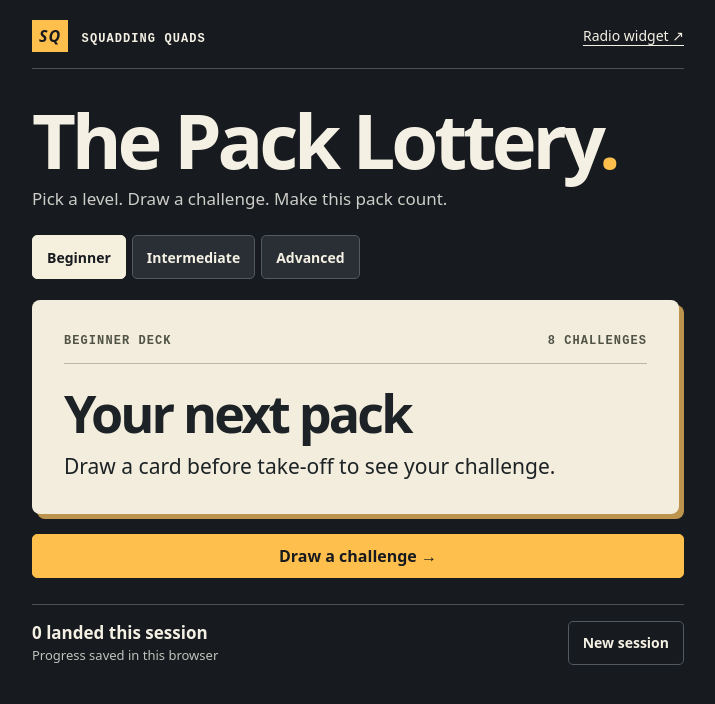
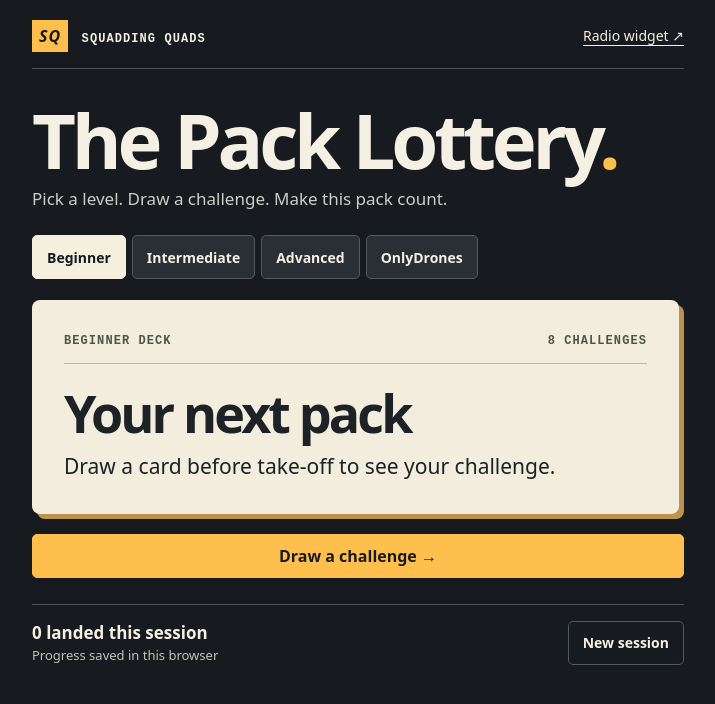
Before and after one commit to rcfamily772-commits/squadding-quads-overlays, a plain HTML site: page pack-lottery/app/index.html in a window 1280 px wide. Shown: the whole page, without its empty margins (282-997 px from the left). Drawn offline with Linux system fonts and the light colour scheme.

Commit message:
Pack Lottery v1.1: OnlyDrones Just Fly deck and browser parity

```diff
--- a/pack-lottery/app/app.js
+++ b/pack-lottery/app/app.js
@@ -3,28 +3,29 @@ const key = 'sq.pack-lottery.session.v1';
 const el = id => document.getElementById(id);
 const levels = Array.from(document.querySelectorAll('nav button'));
 function fresh() {
-  return {level:0, bags:[[],[],[]], last:[null,null,null], card:null, tries:0, total:0, complete:''};
+  return {level:0, bags:decks.map(()=>[]), last:decks.map(()=>null), card:null, tries:0, total:0, complete:''};
 }
-const index = n => Number.isInteger(n) && n >= 0 && n < 8;
+const index = (n, level) => Number.isInteger(n) && n >= 0 && n < decks[level].length;
 function valid(s) {
   return s && Number.isInteger(s.level) && levels[s.level] &&
-    Array.isArray(s.bags) && s.bags.length === 3 && s.bags.every(b => Array.isArray(b) && b.length <= 8 && b.every(index) && new Set(b).size === b.length) &&
-    Array.isArray(s.last) && s.last.length === 3 && s.last.every(n => n === null || index(n)) &&
-    (s.card === null || index(s.card)) && Number.isSafeInteger(s.tries) && s.tries >= 0 &&
+    Array.isArray(s.bags) && s.bags.length === decks.length && s.bags.every((b,i) => Array.isArray(b) && b.length <= decks[i].length && b.every(n=>index(n,i)) && new Set(b).size === b.length) &&
+    Array.isArray(s.last) && s.last.length === decks.length && s.last.every((n,i) => n === null || index(n,i)) &&
+    (s.card === null || index(s.card,s.level)) && Number.isSafeInteger(s.tries) && s.tries >= 0 &&
     Number.isSafeInteger(s.total) && s.total >= 0 && typeof s.complete === 'string';
 }
 let state = fresh();
 try {
   const stored = JSON.parse(localStorage.getItem(key));
+  if (stored && Array.isArray(stored.bags) && stored.bags.length===3 && Array.isArray(stored.last) && stored.last.length===3) { stored.bags.push([]); stored.last.push(null); }
   if (valid(stored)) state = stored;
 } catch {}
 function render() {
   const {level,card,tries,total,complete} = state;
   const active = card !== null;
   el('level').textContent = levels[level].textContent+' deck';
-  el('attempt').textContent = active ? 'Attempt '+tries : '8 challenges';
+  el('attempt').textContent = active ? 'Attempt '+tries : level===3 ? '1 challenge · 12 messages' : decks[level].length+' challenges';
   el('title').textContent = active ? decks[level][card][0] : complete ? 'Landed it.' : 'Your next pack';
-  el('brief').textContent = active ? decks[level][card][1] : complete ? complete+' complete. Ready for another draw?' : 'Draw a card before take-off to see your challenge.';
+  el('brief').textContent = active ? decks[level][card][1] : complete ? complete+' complete. Ready for another draw?' : level===3 ? 'No tricks. No pressure. Just fly when it is safe.' : 'Draw a card before take-off to see your challenge.';
   el('total').textContent = total+' landed this session';
   levels.forEach((b,i) => b.setAttribute('aria-pressed',i===level));
   el('draw').hidden = active;
--- a/pack-lottery/app/deck.js
+++ b/pack-lottery/app/deck.js
@@ -100,5 +100,55 @@ const decks = [
       "The other hand",
       "Choose your strongest freestyle line. Fly its mirror twice with the same timing."
     ]
+  ],
+  [
+    [
+      "Just Fly",
+      "Come on, please fly. Pretty please?"
+    ],
+    [
+      "Just Fly",
+      "Squadding Quads will beat you... in the pack tally if you don't fly!"
+    ],
+    [
+      "Just Fly",
+      "Does the day end with a Y? Then fly!"
+    ],
+    [
+      "Just Fly",
+      "Your batteries didn't charge themselves for a day on the sofa."
+    ],
+    [
+      "Just Fly",
+      "Less scrolling, more rolling."
+    ],
+    [
+      "Just Fly",
+      "The Angry Karen can wait. If it's safe to fly, get a pack in!"
+    ],
+    [
+      "Just Fly",
+      "BoyWonder has probably flown three packs already. Just saying."
+    ],
+    [
+      "Just Fly",
+      "Your drone is not a particularly expensive paperweight."
+    ],
+    [
+      "Just Fly",
+      "No tricks. No pressure. Just you and the sticks."
+    ],
+    [
+      "Just Fly",
+      "One... More... Pack...!"
+    ],
+    [
+      "Just Fly",
+      "We don't fly spreadsheets. Get those props turning!"
+    ],
+    [
+      "Just Fly",
+      "The only challenge today is to enjoy yourself. Go fly when it's safe."
+    ]
   ]
 ];
--- a/pack-lottery/app/index.html
+++ b/pack-lottery/app/index.html
@@ -1,8 +1,8 @@
 <!doctype html>
-<html lang="en-GB"><head><meta charset="utf-8"><meta name="viewport" content="width=device-width,initial-scale=1"><meta name="theme-color" content="#171a1e"><title>The Pack Lottery · Squadding Quads</title><link rel="stylesheet" href="style.css"><script defer src="deck.js"></script><script defer src="app.js"></script></head>
+<html lang="en-GB"><head><meta charset="utf-8"><meta name="viewport" content="width=device-width,initial-scale=1"><meta name="theme-color" content="#171a1e"><title>The Pack Lottery · Squadding Quads</title><link rel="stylesheet" href="style.css"><script defer src="deck.js?v=1.1"></script><script defer src="app.js?v=1.1"></script></head>
 <body><main><header><strong><i>SQ</i> SQUADDING QUADS</strong><a href="../">Radio widget ↗</a></header>
 <h1>The Pack Lottery<span>.</span></h1><p>Pick a level. Draw a challenge. Make this pack count.</p>
-<nav aria-label="Challenge level"><button>Beginner</button><button>Intermediate</button><button>Advanced</button></nav>
+<nav aria-label="Challenge level"><button>Beginner</button><button>Intermediate</button><button>Advanced</button><button>OnlyDrones</button></nav>
 <section aria-live="polite" aria-atomic="true"><div class="meta"><span id="level"></span><span id="attempt"></span></div><h2 id="title"></h2><p id="brief"></p></section>
 <div class="actions"><button id="draw">Draw a challenge →</button><button id="landed" hidden>Landed it ✓</button><button id="retry" hidden>Try again</button><button id="redraw" hidden>Redraw</button></div>
 <footer><div><strong id="total"></strong><small id="saved">Progress saved in this browser</small></div><button id="reset">New session</button></footer><noscript>Enable JavaScript to draw a challenge.</noscript></main></body></html>
```
Also changed, not shown: pack-lottery/index.html (+1 -1 lines), 3 other files.
